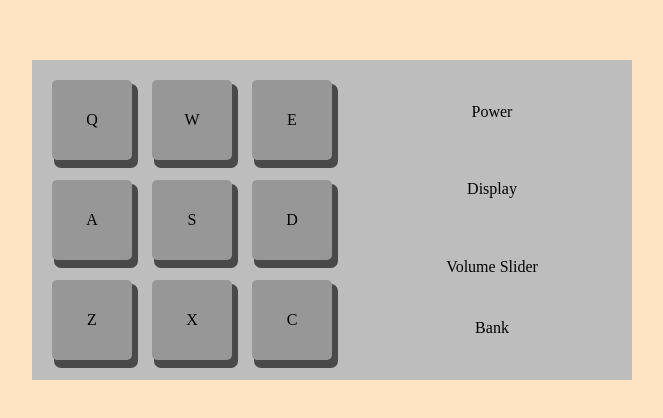
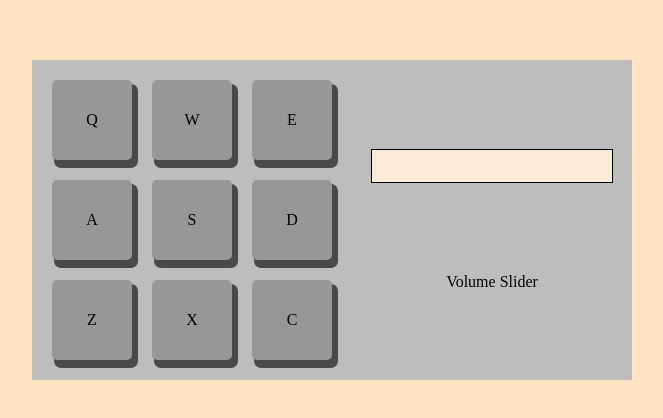
Before and after one commit to SaVanceX/drum-machine, a React (Create React App) app: page / in a window 1280 px wide. Shown: the part 180-598 px from the top of the page, without its empty margins (308-971 px from the left). Built offline with nearby package versions, Linux system fonts and the light colour scheme.

Commit message:
Add notes, add display feature for sound type

```diff
--- a/src/App.js
+++ b/src/App.js
@@ -1,6 +1,10 @@
-import { useEffect, useRef } from "react";
+import { useEffect, useRef, useState } from "react";
 
 export default function App() {
+  // TODO Refactor to use array of objects with key letters and audio info. use that length of array to generate drumPad components
+
+  const [displayStr, setDisplayStr] = useState("");
+
   const qRef = useRef(null);
   const wRef = useRef(null);
   const eRef = useRef(null);
@@ -11,6 +15,12 @@ export default function App() {
   const xRef = useRef(null);
   const cRef = useRef(null);
 
+  const mutateDrumPadId = (drumpad) => {
+    const str = drumpad.id.slice(1);
+    const beginningStr = drumpad.id.at(0).toUpperCase();
+    const newStr = beginningStr + str.replaceAll("-", " ");
+    setDisplayStr(newStr);
+  };
   const togglePadActiveClass = (letterRef) => {
     if (letterRef.current) {
       if (letterRef.current.classList.contains("drum-pad-active")) {
@@ -29,9 +39,11 @@ export default function App() {
 
   const currentRef = (letterRef) => {
     if (letterRef.current) {
+      mutateDrumPadId(letterRef.current);
       letterRef.current.children[0].currentTime = 0;
       letterRef.current.children[0].play();
     } else {
+      mutateDrumPadId(letterRef);
       letterRef.children[0].currentTime = 0;
       letterRef.children[0].play();
     }
@@ -145,6 +157,9 @@ export default function App() {
   useEffect(() => {
     document.addEventListener("keydown", handleKeyDown);
     document.addEventListener("keyup", handleKeyUp);
+    // maybe also handle onlick event here as well for consistency
+
+    // Maybe loop through drum-pads and set them to focus?
   }, []);
 
   return (
@@ -239,7 +254,12 @@ export default function App() {
             ></audio>
             Z
           </div>
-          <div className="drum-pad" id="kick" ref={xRef} onClick={handleClick}>
+          <div
+            className="drum-pad"
+            id="kick-2"
+            ref={xRef}
+            onClick={handleClick}
+          >
             <audio
               className="clip"
               id="X"
@@ -264,10 +284,14 @@ export default function App() {
           </div>
         </div>
         <div className="controls-container">
-          <div className="power">Power</div>
-          <p id="display">Display</p>
+          {/* TODO Strecth goal */}
+          {/* <div className="power">Power</div> */}
+          <div className="display-container">
+            <p id="display">{displayStr}</p>
+          </div>
           <div className="volume-slider">Volume Slider</div>
-          <div className="bank">Bank</div>
+          {/* TODO Strecth goal */}
+          {/* <div className="bank">Bank</div> */}
         </div>
       </div>
     </>
--- a/src/index.css
+++ b/src/index.css
@@ -61,3 +61,11 @@ body {
   justify-content: space-evenly;
   align-items: center;
 }
+
+.display-container {
+  background-color: antiquewhite;
+  width: 100%;
+  display: flex;
+  justify-content: center;
+  border: 1px solid;
+}
```
